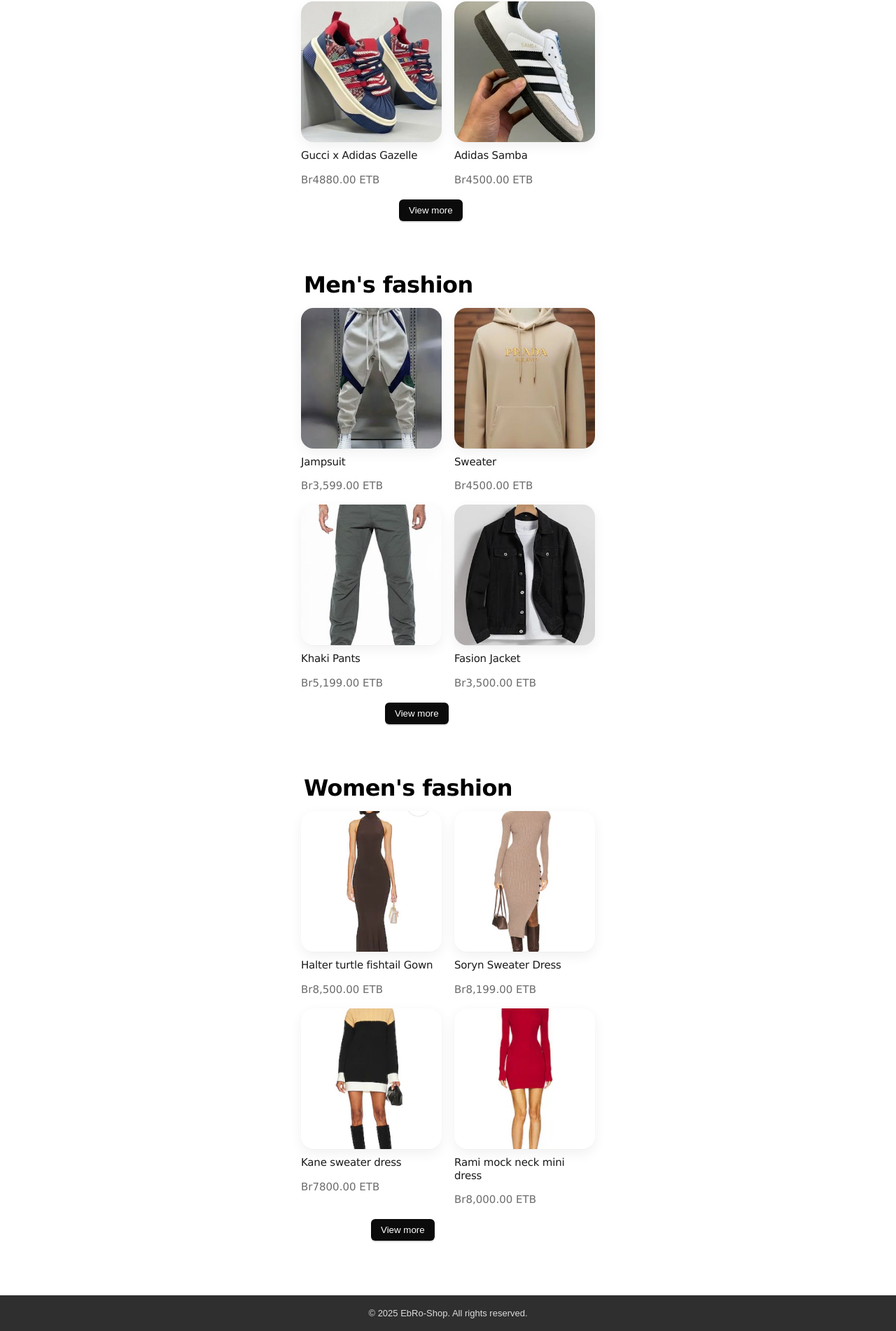
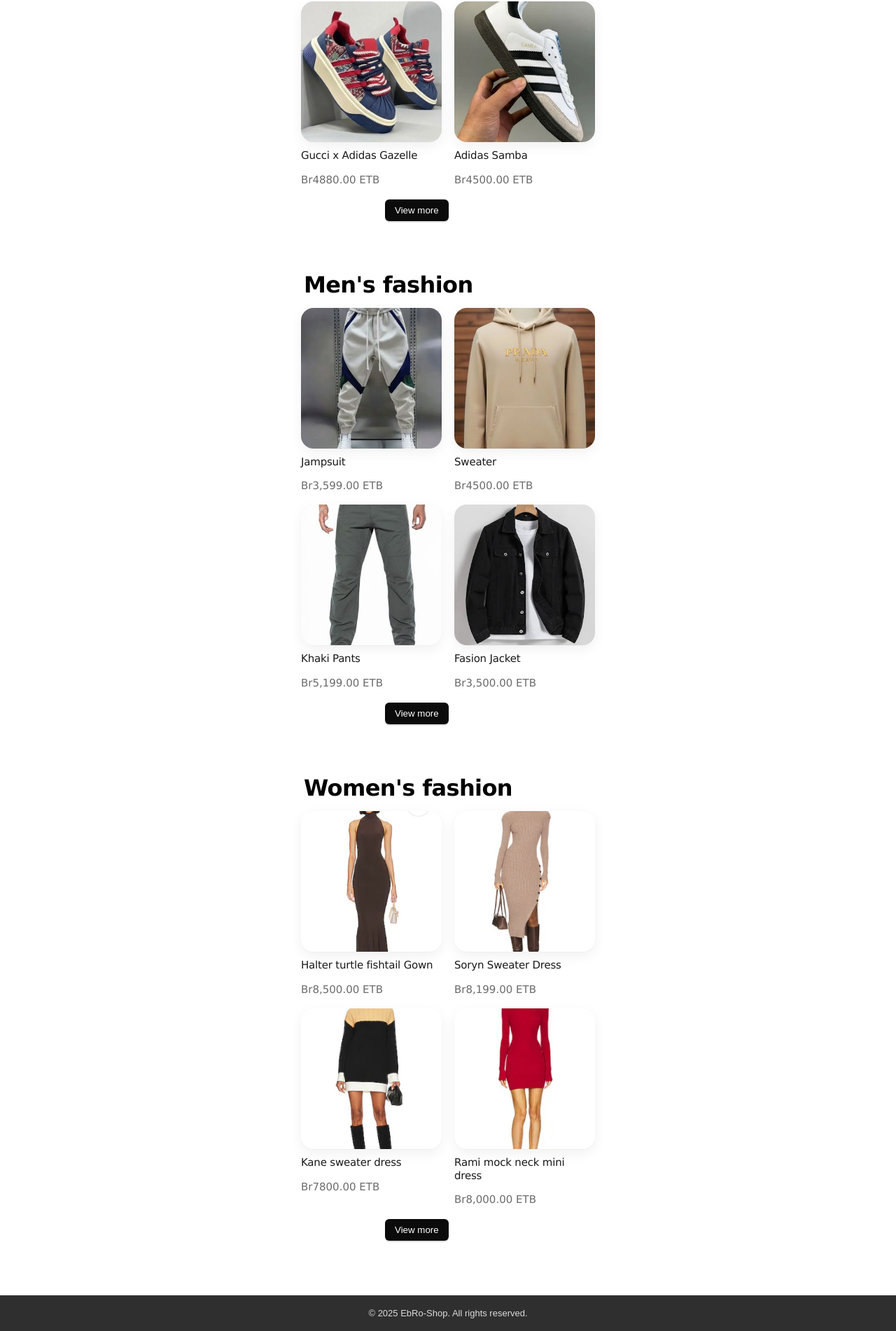
Before and after one commit to EbRoShop/Ebro-Outfits, a plain HTML site: page index.html in a window 1280 px wide. Shown: the part 689-2591 px from the top of the page at 70% size. Drawn offline with Linux system fonts and the light colour scheme.

Commit message:
Add files via upload

```diff
--- a/index.html
+++ b/index.html
@@ -303,7 +303,7 @@
 
       </section>
       <br>
-       <div style="margin-left:140px">
+       <div style="margin-left:120px">
         <a  href="./Shoes.html" target="_blank" rel="noopener">
           <button style=" background:#0b0b0b;
       color: #fff;
@@ -649,7 +649,7 @@
 
       </section>
       <br>
-       <div style="margin-left:100px">
+       <div style="margin-left:120px">
         <a  href="./Girl's.html" target="_blank" rel="noopener">
           <button style=" background:#0b0b0b;
       color: #fff;
```
